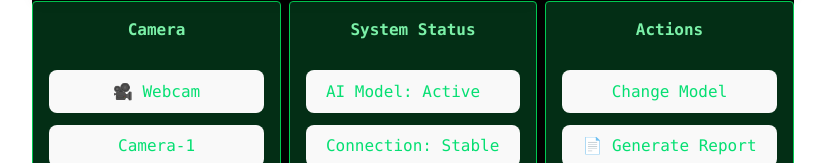
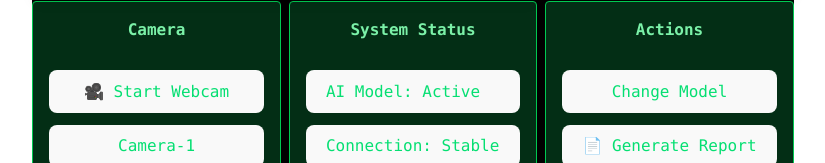
Before and after one commit to alstonmendonca/DressGuardAI, a React (Vite) app in the folder frontend/: page / in a window 1280 px wide. Shown: the part 534-697 px from the top of the page, without its empty margins (227-1052 px from the left). Built offline with nearby package versions, Linux system fonts and the light colour scheme.

Commit message:
Implement stop webcam functionality but it is very buggy

```diff
--- a/frontend/src/App.jsx
+++ b/frontend/src/App.jsx
@@ -56,6 +56,30 @@ function App() {
     setActiveFeed('webcam');
     setDetections([]);
     isDetecting.current = false;
+  };
+
+  const stopWebcam = () => {
+    console.log("Stopping webcam...");
+
+    // Stop the detection loop
+    isDetecting.current = true; // This will prevent new detections
+
+    // Stop the video stream
+    if (videoStream.current) {
+      videoStream.current.getTracks().forEach(track => track.stop());
+      videoStream.current = null;
+    }
+
+    // Clear the video element
+    if (videoRef.current) {
+      videoRef.current.srcObject = null;
+    }
+
+    // Reset state
+    setActiveFeed(null);
+    setDetections([]);
+
+    console.log("Webcam stopped");
   };
 
   const setupWebcamStream = async () => {
@@ -143,7 +167,12 @@ function App() {
 
 
   const captureAndDetectLoop = async () => {
-    console.log("7. captureAndDetectLoop running");
+
+    if (!videoStream.current) {
+      console.log("Detection loop stopped - no active stream");
+      return;
+    }
+
     const video = videoRef.current;
     const hiddenCanvas = hiddenCanvasRef.current;
     const overlayCanvas = canvasRef.current;
@@ -246,7 +275,11 @@ function App() {
         <DetectionList detections={detections} />
 
         {/* === PANEL 4: Allows to choose from different camera feeds*/}
-        <CameraPanel onStartWebcam={startWebcam}/>
+        <CameraPanel
+          onStartWebcam={startWebcam}
+          onStopWebcam={stopWebcam}
+          isWebcamActive={activeFeed === 'webcam'}
+        />
 
         {/* === PANEL 5: System Status (Bottom Center) === */}
         <StatusPanel/>
--- a/frontend/src/components/CameraPanel.jsx
+++ b/frontend/src/components/CameraPanel.jsx
@@ -1,15 +1,27 @@
+// Updated CameraPanel.jsx
 import React from "react";
 
-export default function CameraPanel({ onStartWebcam }){
+export default function CameraPanel({ onStartWebcam, onStopWebcam, isWebcamActive }){
     return(
         <div className="row-start-2 bg-green-950 border border-green-500 p-4 rounded flex flex-col gap-3 h-full overflow-y-auto">
           <h3 className="text-center font-bold text-green-300 mb-4">Camera</h3>
-          <button
-            className="bg-black border border-green-600 py-2 hover:bg-green-900 transition text-xs"
-            onClick={onStartWebcam}
-          >
-            🎥 Webcam
-          </button>
+
+          {isWebcamActive ? (
+            <button
+              className="bg-black border border-red-600 py-2 hover:bg-red-900 transition text-xs"
+              onClick={onStopWebcam}
+            >
+              🔴 Stop Webcam
+            </button>
+          ) : (
+            <button
+              className="bg-black border border-green-600 py-2 hover:bg-green-900 transition text-xs"
+              onClick={onStartWebcam}
+            >
+              🎥 Start Webcam
+            </button>
+          )}
+
           <button className="bg-black border border-green-600 py-2 hover:bg-green-900 transition text-xs">
             Camera-1
           </button>
```
